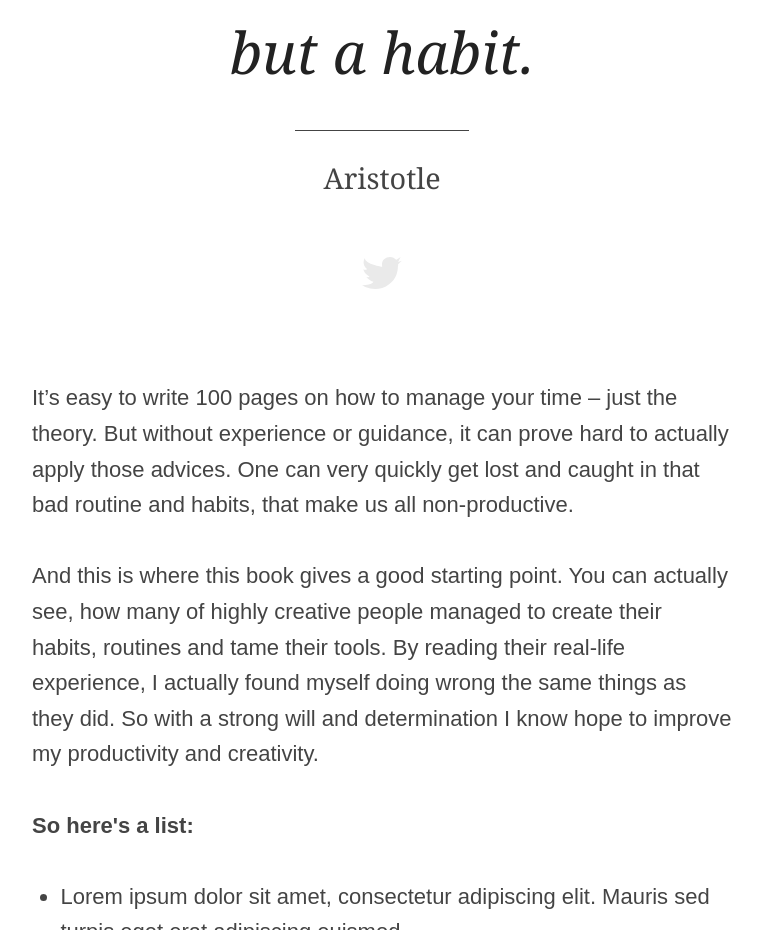
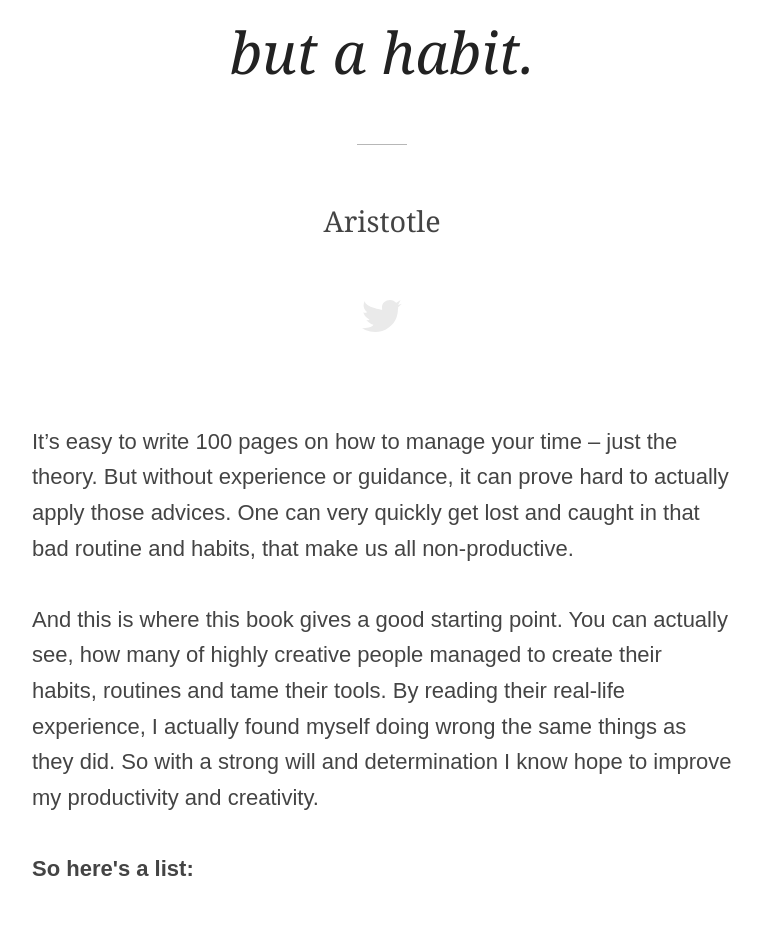
Before and after one commit to matejlatin/Matoweb-2014, a plain HTML site: page HTML&CSS/post.html in a window 1280 px wide. Shown: the part 1900-2830 px from the top of the page, without its empty margins (258-1020 px from the left). Drawn offline with Linux system fonts and the light colour scheme.

Commit message:
Header logo position fix & blockquote hr

```diff
--- a/HTML&CSS/css/responsive.css
+++ b/HTML&CSS/css/responsive.css
@@ -49,7 +49,8 @@
     }
     blockquote footer {
         font-size: 0.5em;
-        margin: 1.096em auto 0;
+        margin: 0 auto;
+        padding: 0;
     }
     .btnCloseMenu {
         position: fixed;
@@ -160,6 +161,7 @@
         }
         .logo h1 {
             padding: 0;
+            line-height: 1.4;
         }
     }
     /* LARGE screens modifications */
--- a/HTML&CSS/css/type.css
+++ b/HTML&CSS/css/type.css
@@ -24,7 +24,6 @@ article ol, article ul {
     line-height: 1.292em;
     margin-left: 5%;
     margin-right: 5%;;
-/*    text-align: left;*/
     color: #222;
 }
 blockquote {
@@ -40,12 +39,11 @@ blockquote {
 blockquote footer {
     font-family: Georgia, serif;
     font-size: 0.444em;
-    font-style:normal;
+    font-style: normal;
     color: #444;
-    border-top: 1px solid #444;
-    display: table;
-    margin: 1.138em auto 0;
-    padding: 0 1em;
+}
+blockquote hr {
+    margin: 0.8em auto 0.5em;
 }
 
 /* Headings */
@@ -84,7 +82,7 @@ aside h4, .post h4 {
     font-size: 30px;
     height: 50px;
     padding: 0 0 0 10px;
-    line-height: 1.4;
+    line-height: 1.3;
     height: 50px;
 }
 
--- a/HTML&CSS/post.html
+++ b/HTML&CSS/post.html
@@ -63,6 +63,7 @@
         <p>I honestly, didn’t know what to expect from this book. I thought it would have some advices on how to manage your day-to-day task, but it goes beyond. It’s much more than that. Each individual in this book gives real-life experience and how they manage their time, trying to be more productive. And this is where the value of this book really is.</p>
         <blockquote>
             We are what we repeatedly do. Excellence then, is not an act, but a habit.
+            <hr>
             <footer>Aristotle</footer>
         </blockquote>
         <p>It’s easy to write 100 pages on how to manage your time – just the theory. But without experience or guidance, it can prove hard to actually apply those advices. One can very quickly get lost and caught in that bad routine and habits, that make us all non-productive.</p>
```
